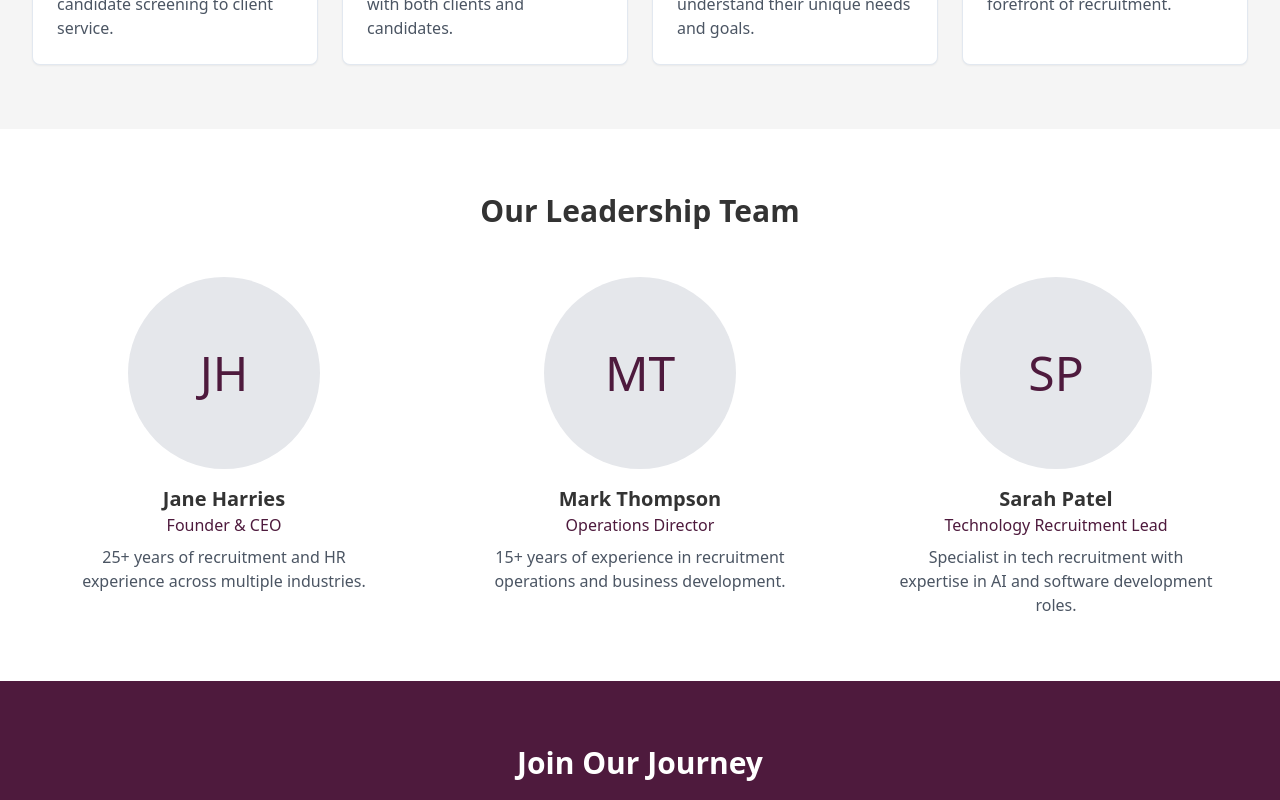
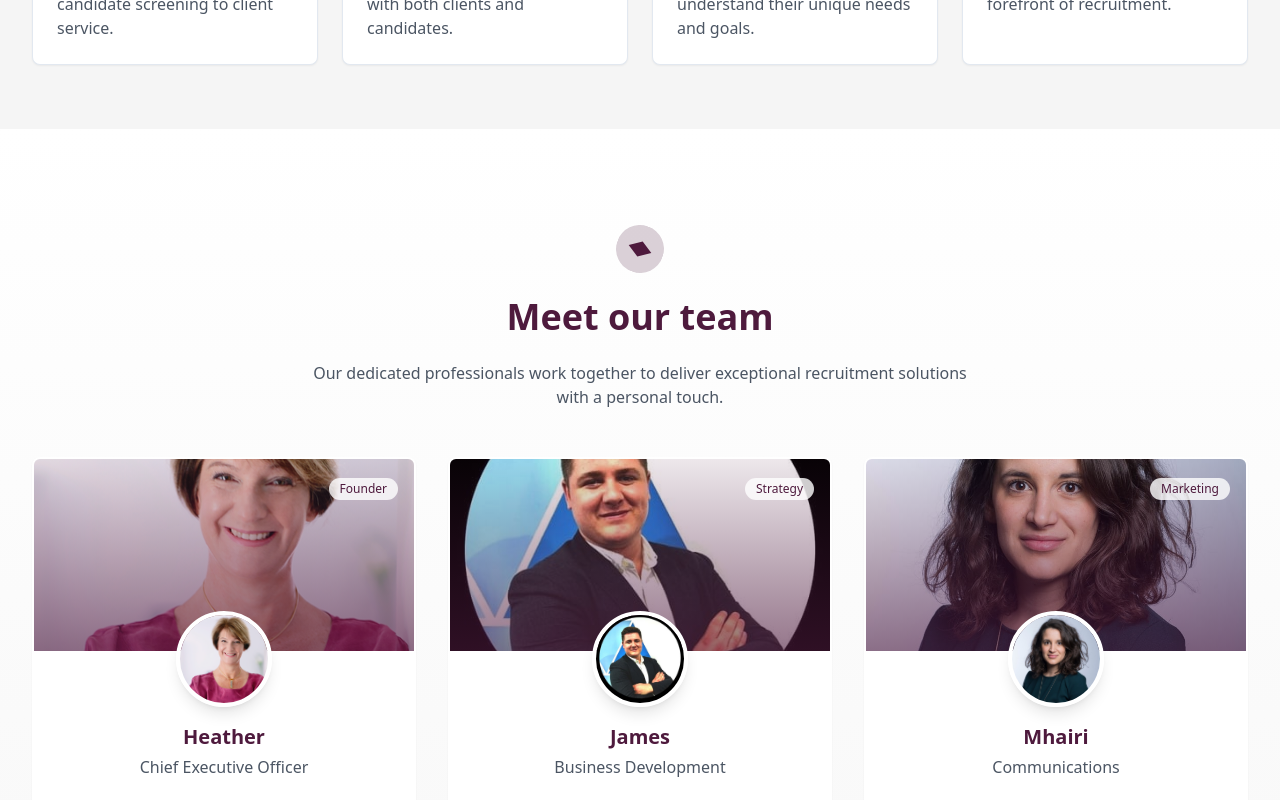
Before and after one commit to andregironcode/recruitment-hub-navigator, a React (Vite) app: page /about in a window 1280 px wide. Shown: the part 1260-2060 px from the top of the page. Built offline with nearby package versions, Linux system fonts and the light colour scheme.

Commit message:
Refactor: Sync leadership team section
Sync the leadership team section on the about page with the home page.

```diff
--- a/src/pages/About.tsx
+++ b/src/pages/About.tsx
@@ -3,6 +3,7 @@ import React from 'react';
 import Layout from '@/components/layout/Layout';
 import { Card, CardContent } from '@/components/ui/card';
 import { Award, Users, Target, Heart } from 'lucide-react';
+import TeamSection from '@/components/home/TeamSection';
 
 const About = () => {
   return (
@@ -129,46 +130,7 @@ const About = () => {
       </section>
 
       {/* Team section */}
-      <section className="py-16">
-        <div className="max-w-7xl mx-auto px-4 sm:px-6 lg:px-8">
-          <h2 className="text-3xl font-bold text-center mb-12 text-recruitment-dark">Our Leadership Team</h2>
-
-          <div className="grid grid-cols-1 md:grid-cols-2 lg:grid-cols-3 gap-8">
-            <div className="text-center">
-              <div className="bg-gray-200 w-48 h-48 rounded-full mx-auto mb-4 flex items-center justify-center">
-                <span className="text-recruitment-primary text-5xl font-light">JH</span>
-              </div>
-              <h3 className="text-xl font-semibold text-recruitment-dark">Jane Harries</h3>
-              <p className="text-recruitment-primary mb-2">Founder & CEO</p>
-              <p className="text-gray-600 max-w-xs mx-auto">
-                25+ years of recruitment and HR experience across multiple industries.
-              </p>
-            </div>
-
-            <div className="text-center">
-              <div className="bg-gray-200 w-48 h-48 rounded-full mx-auto mb-4 flex items-center justify-center">
-                <span className="text-recruitment-primary text-5xl font-light">MT</span>
-              </div>
-              <h3 className="text-xl font-semibold text-recruitment-dark">Mark Thompson</h3>
-              <p className="text-recruitment-primary mb-2">Operations Director</p>
-              <p className="text-gray-600 max-w-xs mx-auto">
-                15+ years of experience in recruitment operations and business development.
-              </p>
-            </div>
-
-            <div className="text-center">
-              <div className="bg-gray-200 w-48 h-48 rounded-full mx-auto mb-4 flex items-center justify-center">
-                <span className="text-recruitment-primary text-5xl font-light">SP</span>
-              </div>
-              <h3 className="text-xl font-semibold text-recruitment-dark">Sarah Patel</h3>
-              <p className="text-recruitment-primary mb-2">Technology Recruitment Lead</p>
-              <p className="text-gray-600 max-w-xs mx-auto">
-                Specialist in tech recruitment with expertise in AI and software development roles.
-              </p>
-            </div>
-          </div>
-        </div>
-      </section>
+      <TeamSection />
 
       {/* CTA Section */}
       <section className="py-16 bg-recruitment-primary text-white">
```
